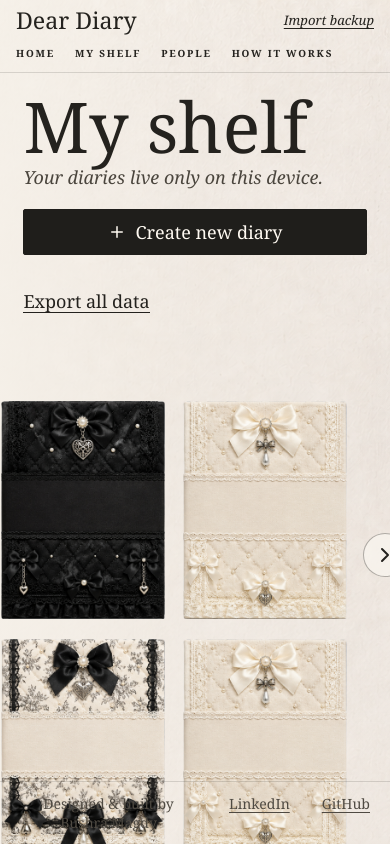
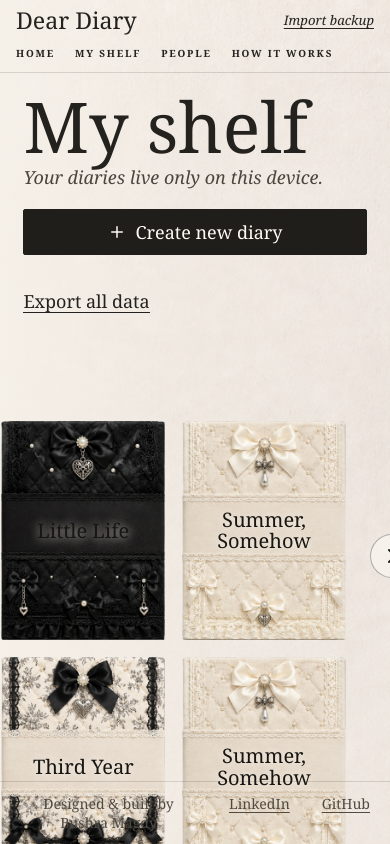
Before and after one commit to bushramagdy3/Dear-Diary, a React app in the folder frontend/: page / in a window 390 px wide. Both pictures are taken after a click on the button "MY SHELF". Built offline with nearby package versions, Linux system fonts and the light colour scheme; the HTML template or start-up script is replaced by a standard one.

Commit message:
add diary titles

```diff
--- a/frontend/src/pages/my-shelf/MyShelf.css
+++ b/frontend/src/pages/my-shelf/MyShelf.css
@@ -117,9 +117,9 @@
   min-height: 0;
   align-items: center;
   justify-content: center;
-  gap: 18px;
-  margin-top: 36px;
-  padding-bottom: 20px;
+  gap: 3vh;
+  margin-top: 4vh;
+  padding-bottom: 2vh;
 }
 
 .shelf-arrow-space {
@@ -151,24 +151,60 @@
   transform: scale(1.06);
 }
 
-.shelf-diary-grid {
+.shelf-grid-stack {
   display: grid;
   width: 100%;
-  max-width: 1120px;
+  max-width: 1320px;
+  height: 60vh;
+}
+
+.shelf-diary-grid,
+.shelf-diary-title-grid {
+  display: grid;
+  grid-row: 1;
+  grid-column: 1;
+  width: 100%;
   height: 100%;
-  max-height: 310px;
   grid-template-columns: repeat(4, 1fr);
   align-items: end;
   justify-items: center;
-  gap: 3%;
+  gap: 4vh;
+}
+
+.shelf-diary-grid {
+  z-index: 1;
+}
+
+.shelf-diary-title-grid {
+  align-items: center;
+  pointer-events: none;
+  z-index: 2;
+}
+
+.shelf-diary-title {
+  display: flex;
+  width: 35vh;
+  height: 100%;
+  align-items: center;
+  justify-content: center;
+  margin: 0;
+  color: #171613;
+  font-family: "Bodoni 72", "Didot", "Cormorant Garamond", Georgia, serif;
+  font-size: 30px;
+  line-height: 1.08;
+  text-align: center;
+  text-shadow: 0 1px 10px rgba(255, 250, 242, 0.85);
+  transition: transform 180ms ease;
+}
+
+.shelf-diary-title--hovered {
+  transform: scale(1.06);
 }
 
 .shelf-diary {
   display: flex;
-  width: 20vw;
-  max-width: 250px;
+  width: 35vh;
   height: 100%;
-  max-height: 310px;
   align-items: flex-end;
   justify-content: center;
   padding: 0;
@@ -198,13 +234,22 @@
     padding-left: 6%;
   }
 
-  .shelf-diary-grid {
-    gap: 18px;
+  .shelf-grid-stack {
+    height: 32vh;
   }
 
-  .shelf-diary {
+  .shelf-diary-grid,
+  .shelf-diary-title-grid {
+    gap: 2vh;
+  }
+
+  .shelf-diary,
+  .shelf-diary-title {
     width: 20vw;
-    height: 250px;
+  }
+
+  .shelf-diary-title {
+    font-size: 22px;
   }
 }
 
@@ -222,12 +267,21 @@
     width: 100%;
   }
 
-  .shelf-diary-grid {
+  .shelf-diary-grid,
+  .shelf-diary-title-grid {
     grid-template-columns: repeat(2, 1fr);
   }
 
+  .shelf-diary,
+  .shelf-diary-title {
+    width: 42vw;
+  }
+
   .shelf-diary {
-    width: 42vw;
-    height: 220px;
+    height: 26vh;
+  }
+
+  .shelf-diary-title {
+    font-size: 20px;
   }
 }
--- a/frontend/src/pages/my-shelf/MyShelf.jsx
+++ b/frontend/src/pages/my-shelf/MyShelf.jsx
@@ -29,6 +29,7 @@ const coverImages = {
 function MyShelf({ currentPage, setCurrentPage }) {
   const diariesPerPage = 4
   const [firstDiaryIndex, setFirstDiaryIndex] = useState(0)
+  const [hoveredDiaryId, setHoveredDiaryId] = useState(null)
 
   const lastDiaryIndex = firstDiaryIndex + diariesPerPage
   const visibleDiaries = diaries.slice(firstDiaryIndex, lastDiaryIndex)
@@ -38,6 +39,18 @@ function MyShelf({ currentPage, setCurrentPage }) {
 
   function getCoverImage(coverId) {
     return coverImages[coverId] || coverImages[0]
+  }
+
+  function getDiaryTitle(diary) {
+    return diary.title || 'Untitled diary'
+  }
+
+  function getDiaryTitleClassName(diary) {
+    if (diary.id === hoveredDiaryId) {
+      return 'shelf-diary-title shelf-diary-title--hovered'
+    }
+
+    return 'shelf-diary-title'
   }
 
   function showPreviousDiaries() {
@@ -89,14 +102,38 @@ function MyShelf({ currentPage, setCurrentPage }) {
             )}
           </div>
 
-          <div className="shelf-diary-grid">
-            {shelfIsEmpty && <p>Your shelf is empty. Create your first diary!</p>}
-            {visibleDiaries.map((diary) => (
-              <button className="shelf-diary" key={diary.id} type="button">
-                <img src={getCoverImage(diary.coverId)} alt={`${diary.title} diary cover`} />
-              </button>
-            ))}
-          </div>
+          {shelfIsEmpty && <p className="shelf-is-empty-note">Your shelf is empty. Create your first diary!</p>}
+
+          {!shelfIsEmpty && (
+            <div className="shelf-grid-stack">
+              <div className="shelf-diary-grid">
+                {visibleDiaries.map((diary) => (
+                  <button
+                    className="shelf-diary"
+                    key={diary.id}
+                    onBlur={() => setHoveredDiaryId(null)}
+                    onFocus={() => setHoveredDiaryId(diary.id)}
+                    onMouseEnter={() => setHoveredDiaryId(diary.id)}
+                    onMouseLeave={() => setHoveredDiaryId(null)}
+                    type="button"
+                  >
+                    <img
+                      src={getCoverImage(diary.coverId)}
+                      alt={`${getDiaryTitle(diary)} diary cover`}
+                    />
+                  </button>
+                ))}
+              </div>
+
+              <div className="shelf-diary-title-grid">
+                {visibleDiaries.map((diary) => (
+                  <p className={getDiaryTitleClassName(diary)} key={diary.id}>
+                    {getDiaryTitle(diary)}
+                  </p>
+                ))}
+              </div>
+            </div>
+          )}
 
           <div className="shelf-arrow-space">
             {canGoForward && (
```
